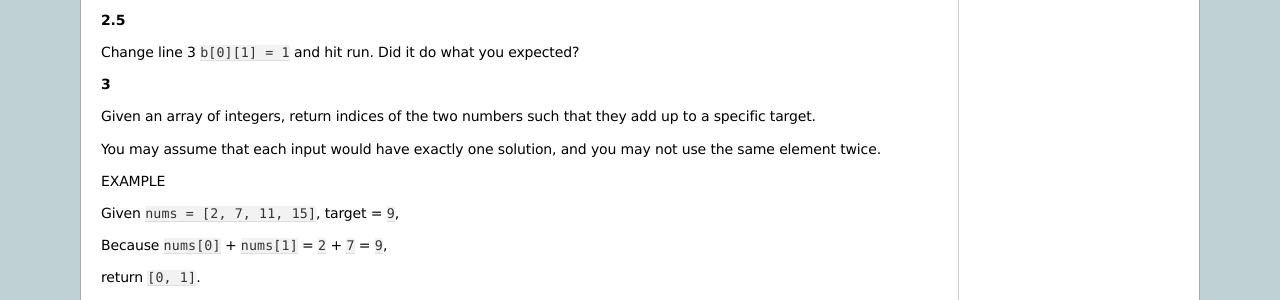
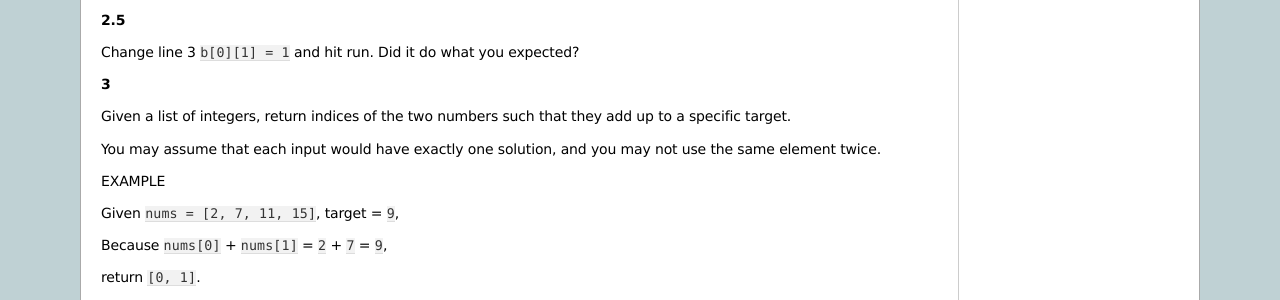
Before and after one commit to jameshughes89/cs101, a Sphinx documentation site: the page built from source/lab8.rst, in a window 1280 px wide. Shown: the part 663-963 px from the top of the page. Built offline with Sphinx 7.4.7, drawn with Linux system fonts in a browser that asks for light colours.

Commit message:
change array to list (#92)

```diff
--- a/source/lab8.rst
+++ b/source/lab8.rst
@@ -46,7 +46,7 @@ Change line 3 ``b[0][1] = 1`` and hit run. Did it do what you expected?
 
 **3**
 
-Given an array of integers, return indices of the two numbers such that they add up to a specific target.
+Given a list of integers, return indices of the two numbers such that they add up to a specific target.
 
 You may assume that each input would have exactly one solution, and you may not use the same element twice.
 
```
